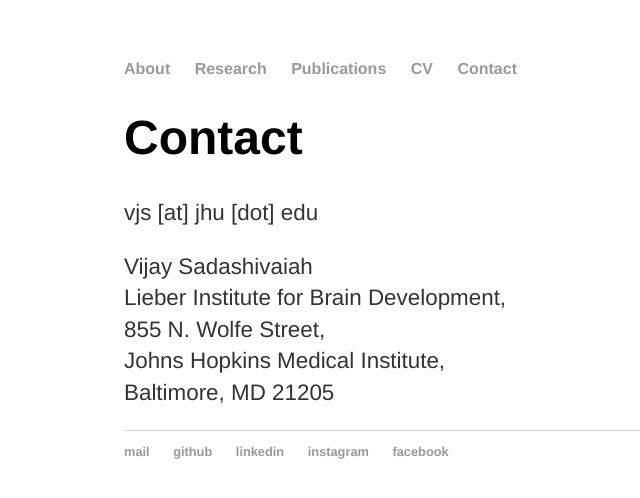
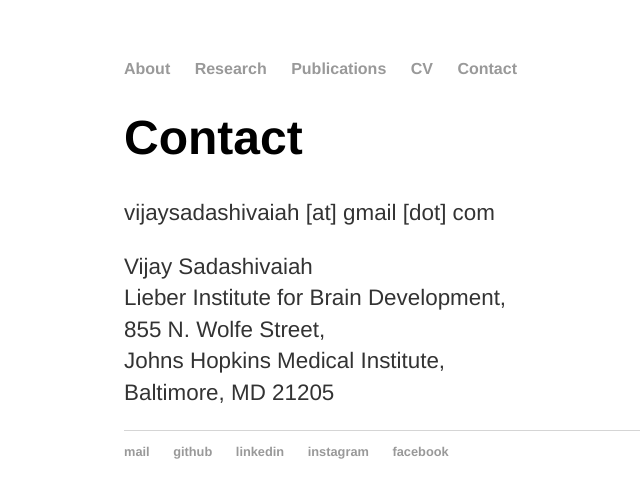
Before and after one commit to vjysd/vjysd.github.io, a Jekyll site: the page built from contact/index.md, in a window 1280 px wide. Shown: the top 498 px of the page, without its empty margins (116-756 px from the left). Built offline with Jekyll 4.4.1, drawn with Linux system fonts in a browser that asks for light colours; comment, search, counter and statistics services are not loaded.

Commit message:
Update index.md

```diff
--- a/contact/index.md
+++ b/contact/index.md
@@ -5,7 +5,7 @@ title: Vijay's Contact
 
 # Contact
 
-vjs [at] jhu [dot] edu
+vijaysadashivaiah [at] gmail [dot] com
 
 Vijay Sadashivaiah
 Lieber Institute for Brain Development,
```
